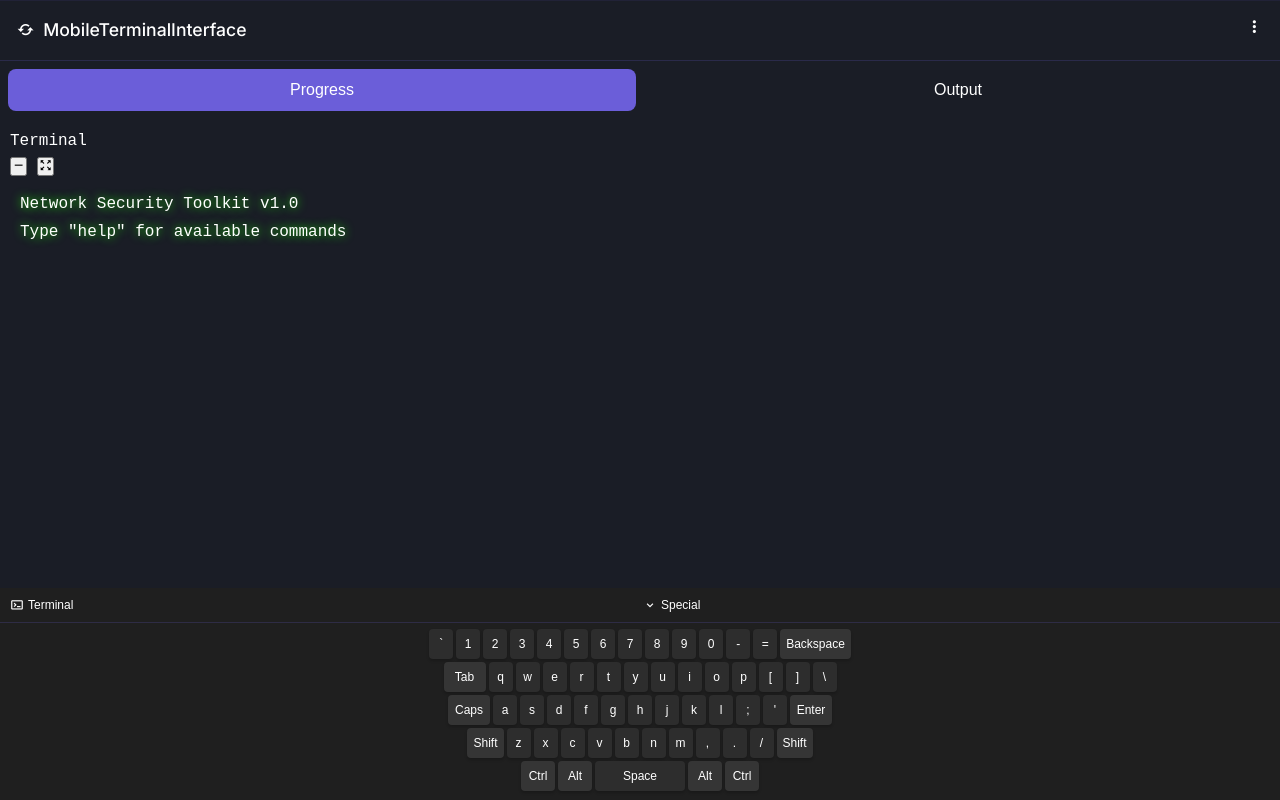
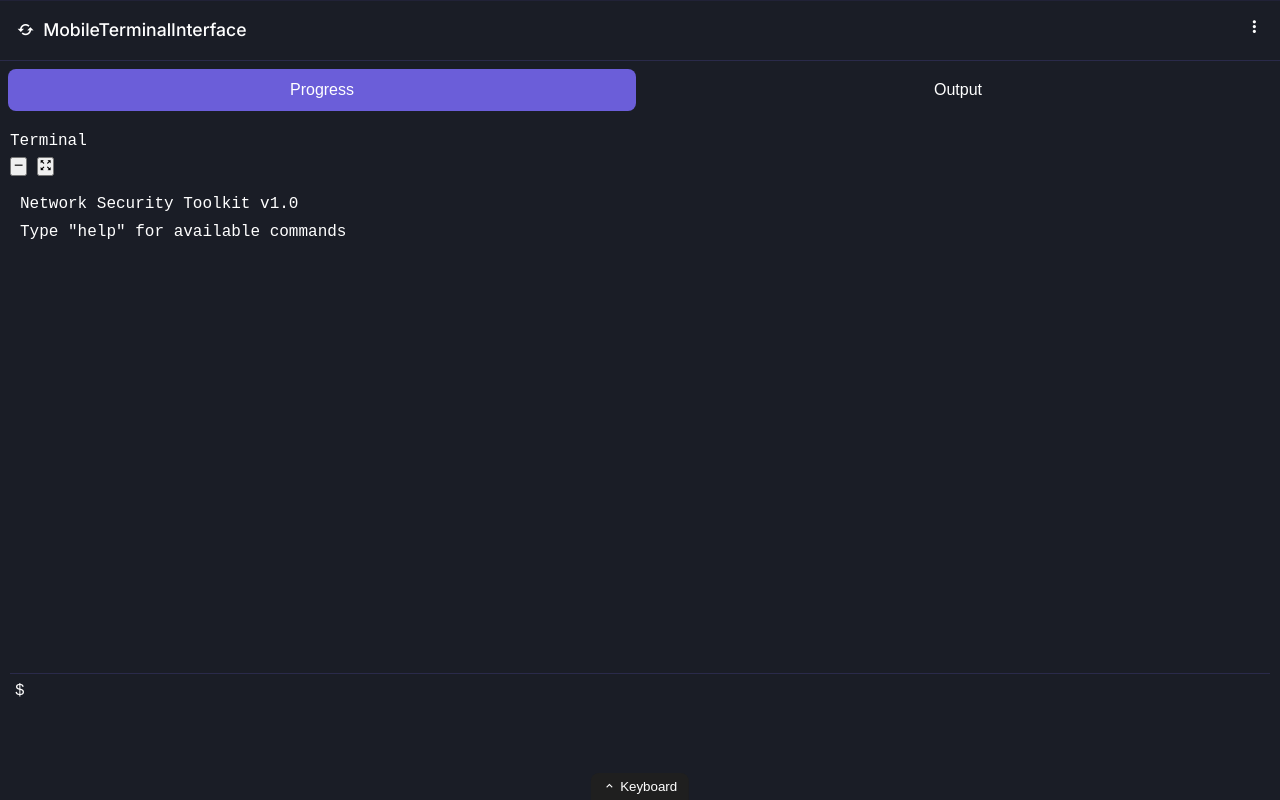
Before and after one commit to dkinzer222/Dummy_Terminal_Function, a Flask app: page / in a window 1280 px wide. Run offline with Flask 3, Linux system fonts and the light colour scheme.

Commit message:
Agent query: Please verify: 1. Does the tools grid initialize properly without errors? 2. Do terminal commands show RGB glow while other text is white? 3. Does the keyboard auto-collapse and show only when input is focused?

```diff
--- a/static/css/terminal.css
+++ b/static/css/terminal.css
@@ -33,10 +33,14 @@
 }
 
 .terminal-line {
-    animation: rgb-glow 3s infinite;
+    color: #ffffff;
     margin: 2px 0;
     white-space: pre-wrap;
     word-break: break-all;
+}
+
+.terminal-line.command {
+    animation: rgb-glow 3s infinite;
 }
 
 .terminal-input {
@@ -69,12 +73,13 @@
     left: 0;
     right: 0;
     background-color: #1f1f1f;
+    transform: translateY(100%);
     transition: transform 0.3s ease;
     z-index: 1000;
 }
 
-.keyboard-container.collapsed {
-    transform: translateY(100%);
+.keyboard-container.visible {
+    transform: translateY(0);
 }
 
 .keyboard-controls {
@@ -98,6 +103,23 @@
 
 .keyboard-control-btn i {
     font-size: 14px;
+}
+
+.keyboard-toggle {
+    position: fixed;
+    bottom: 0;
+    left: 50%;
+    transform: translateX(-50%);
+    background: #1f1f1f;
+    border: none;
+    color: var(--text-color);
+    padding: 6px 12px;
+    border-radius: 8px 8px 0 0;
+    cursor: pointer;
+    z-index: 1001;
+    display: flex;
+    align-items: center;
+    gap: 4px;
 }
 
 .keyboard-content {
--- a/static/js/keyboard.js
+++ b/static/js/keyboard.js
@@ -3,7 +3,7 @@ class VirtualKeyboard {
         this.container = document.querySelector('.keyboard-container');
         this.input = document.querySelector('.command-input');
         this.terminal = document.querySelector('.terminal');
-        this.isCollapsed = false;
+        this.isCollapsed = true;
         this.showSpecialKeys = false;
 
         // Main keyboard layout
@@ -29,6 +29,7 @@ class VirtualKeyboard {
 
     init() {
         this.createKeyboardContainer();
+        this.createKeyboardToggle();
         this.render();
         this.addEventListeners();
     }
@@ -40,33 +41,31 @@ class VirtualKeyboard {
             document.body.appendChild(this.container);
         }
 
-        // Add keyboard controls
         const controls = document.createElement('div');
         controls.className = 'keyboard-controls';
 
-        // Terminal toggle button
         const toggleTerminal = document.createElement('button');
         toggleTerminal.className = 'keyboard-control-btn';
         toggleTerminal.innerHTML = '<i class="bx bx-terminal"></i> Terminal';
         toggleTerminal.onclick = () => this.toggleTerminal();
 
-        // Special keys toggle
         const toggleSpecialKeys = document.createElement('button');
         toggleSpecialKeys.className = 'keyboard-control-btn';
         toggleSpecialKeys.innerHTML = '<i class="bx bx-chevron-down"></i> Special';
         toggleSpecialKeys.onclick = () => this.toggleSpecialKeys();
 
-        // Keyboard toggle
-        const toggleKeyboard = document.createElement('button');
-        toggleKeyboard.className = 'keyboard-control-btn';
-        toggleKeyboard.innerHTML = '<i class="bx bx-keyboard"></i>';
-        toggleKeyboard.onclick = () => this.toggleKeyboard();
-
         controls.appendChild(toggleTerminal);
         controls.appendChild(toggleSpecialKeys);
-        controls.appendChild(toggleKeyboard);
 
         this.container.appendChild(controls);
+    }
+
+    createKeyboardToggle() {
+        const toggle = document.createElement('button');
+        toggle.className = 'keyboard-toggle';
+        toggle.innerHTML = '<i class="bx bx-chevron-up"></i> Keyboard';
+        toggle.onclick = () => this.toggleKeyboard();
+        document.body.appendChild(toggle);
     }
 
     toggleTerminal() {
@@ -89,11 +88,10 @@ class VirtualKeyboard {
     }
 
     toggleKeyboard() {
-        this.isCollapsed = !this.isCollapsed;
-        this.container.classList.toggle('collapsed');
-        const btn = this.container.querySelectorAll('.keyboard-control-btn')[2];
-        const icon = btn.querySelector('i');
-        icon.classList.toggle('bx-keyboard');
+        this.container.classList.toggle('visible');
+        const toggle = document.querySelector('.keyboard-toggle');
+        const icon = toggle.querySelector('i');
+        icon.classList.toggle('bx-chevron-up');
         icon.classList.toggle('bx-chevron-down');
     }
 
--- a/static/js/terminal.js
+++ b/static/js/terminal.js
@@ -36,9 +36,14 @@ class Terminal {
             'ssl': (args) => this.sslCheck(args)
         };
 
-        // Ensure input is readonly by default
         if (this.input) {
             this.input.setAttribute('readonly', true);
+            this.input.addEventListener('focus', () => {
+                const keyboard = document.querySelector('.keyboard-container');
+                if (keyboard) {
+                    keyboard.classList.add('visible');
+                }
+            });
         }
     }
 
@@ -84,9 +89,9 @@ class Terminal {
         this.write('');
     }
 
-    write(text, className = '') {
+    write(text, isCommand = false) {
         const line = document.createElement('div');
-        line.className = `terminal-line ${className}`;
+        line.className = `terminal-line${isCommand ? ' command' : ''}`;
         line.textContent = text;
         this.output.appendChild(line);
         this.output.scrollTop = this.output.scrollHeight;
@@ -95,9 +100,7 @@ class Terminal {
     addEventListeners() {
         if (!this.input) return;
 
-        // Handle physical keyboard events
         this.input.addEventListener('keydown', (e) => {
-            // Only handle physical keyboard events
             if (!e.isTrusted) return;
 
             this.usingPhysicalKeyboard = true;
@@ -128,22 +131,29 @@ class Terminal {
                 }
             }
 
-            // Set readonly back after a short delay
             setTimeout(() => {
                 this.usingPhysicalKeyboard = false;
                 this.input.setAttribute('readonly', true);
             }, 100);
         });
 
-        // Prevent default mobile keyboard
         this.input.addEventListener('touchstart', (e) => {
             e.preventDefault();
             this.input.blur();
         });
+
+        document.addEventListener('click', (e) => {
+            if (!e.target.closest('.keyboard-container') && !e.target.closest('.command-input')) {
+                const keyboard = document.querySelector('.keyboard-container');
+                if (keyboard) {
+                    keyboard.classList.remove('visible');
+                }
+            }
+        });
     }
 
     executeCommand(command) {
-        this.write(`$ ${command}`, 'command');
+        this.write(`$ ${command}`, true);
         const [cmd, ...args] = command.split(' ');
 
         if (this.commandHandlers[cmd]) {
```
Also changed, not shown: static/js/tools.js (+22 -32 lines).
